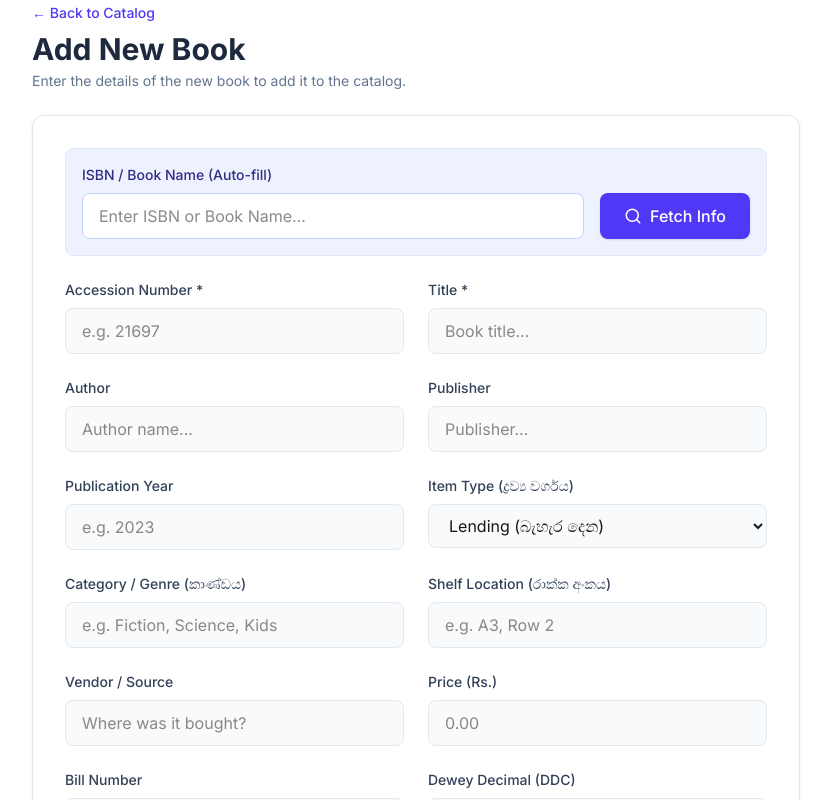
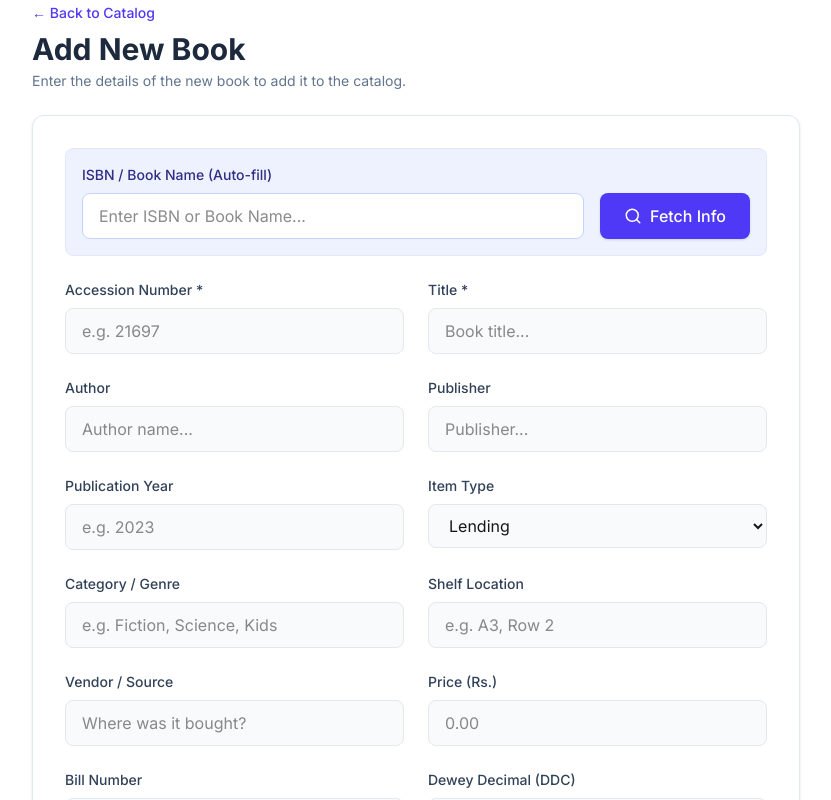
Before and after one commit to arunasaku/lms, a Next.js app: page /catalog/new in a window 1280 px wide. Shown: the whole page, without its empty margins (224-1055 px from the left). Built offline with nearby package versions, Linux system fonts and the light colour scheme; no server answers.

Commit message:
Update NewBookForm.tsx

```diff
--- a/src/app/catalog/new/NewBookForm.tsx
+++ b/src/app/catalog/new/NewBookForm.tsx
@@ -161,23 +161,23 @@ export default function NewBookForm() {
           </div>
 
           <div className="space-y-2">
-            <label htmlFor="itemType" className="block text-sm font-medium text-slate-700">Item Type (ද්‍රව්‍ය වර්ගය)</label>
+            <label htmlFor="itemType" className="block text-sm font-medium text-slate-700">Item Type</label>
             <select
               id="itemType"
               name="itemType"
               className="w-full px-4 py-2.5 bg-slate-50 border border-slate-200 rounded-lg focus:outline-none focus:ring-2 focus:ring-indigo-500 focus:border-transparent transition"
             >
-              <option value="LENDING">Lending (බැහැර දෙන)</option>
-              <option value="REFERENCE">Reference (විමර්ශන)</option>
-              <option value="MAGAZINE">Magazine / Journal (සඟරා)</option>
-              <option value="MEDIA">Media / CD / DVD (මාධ්‍ය)</option>
+              <option value="LENDING">Lending</option>
+              <option value="REFERENCE">Reference</option>
+              <option value="MAGAZINE">Magazine / Journal</option>
+              <option value="MEDIA">Media / CD / DVD</option>
             </select>
           </div>
         </div>
 
         <div className="grid grid-cols-1 md:grid-cols-2 gap-6">
           <div className="space-y-2">
-            <label htmlFor="category" className="block text-sm font-medium text-slate-700">Category / Genre (කාණ්ඩය)</label>
+            <label htmlFor="category" className="block text-sm font-medium text-slate-700">Category / Genre</label>
             <input
               type="text"
               id="category"
@@ -188,7 +188,7 @@ export default function NewBookForm() {
           </div>
 
           <div className="space-y-2">
-            <label htmlFor="shelfLoc" className="block text-sm font-medium text-slate-700">Shelf Location (රාක්ක අංකය)</label>
+            <label htmlFor="shelfLoc" className="block text-sm font-medium text-slate-700">Shelf Location</label>
             <input
               type="text"
               id="shelfLoc"
```
